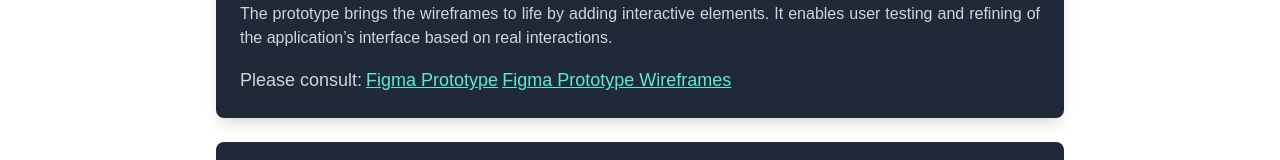
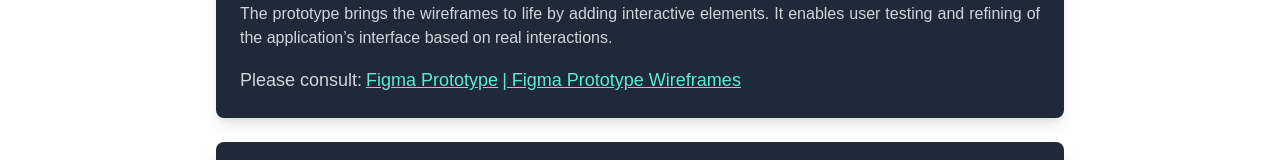
Before and after one commit to HudsonLu/HealthCare-App-Website, a Next.js app: page /wireframes-prototype in a window 1280 px wide. Shown: the part 3116-3276 px from the top of the page. Built offline with nearby package versions, Linux system fonts and the light colour scheme.

Commit message:
add space

```diff
--- a/app/wireframes-prototype/page.tsx
+++ b/app/wireframes-prototype/page.tsx
@@ -91,7 +91,7 @@ export default function WireframesPage() {
             rel="noopener noreferrer"
             className="text-teal-300 underline ml-1"
           >
-            Figma Prototype Wireframes
+            | Figma Prototype Wireframes
           </a>
         </p>
       </div>
```
